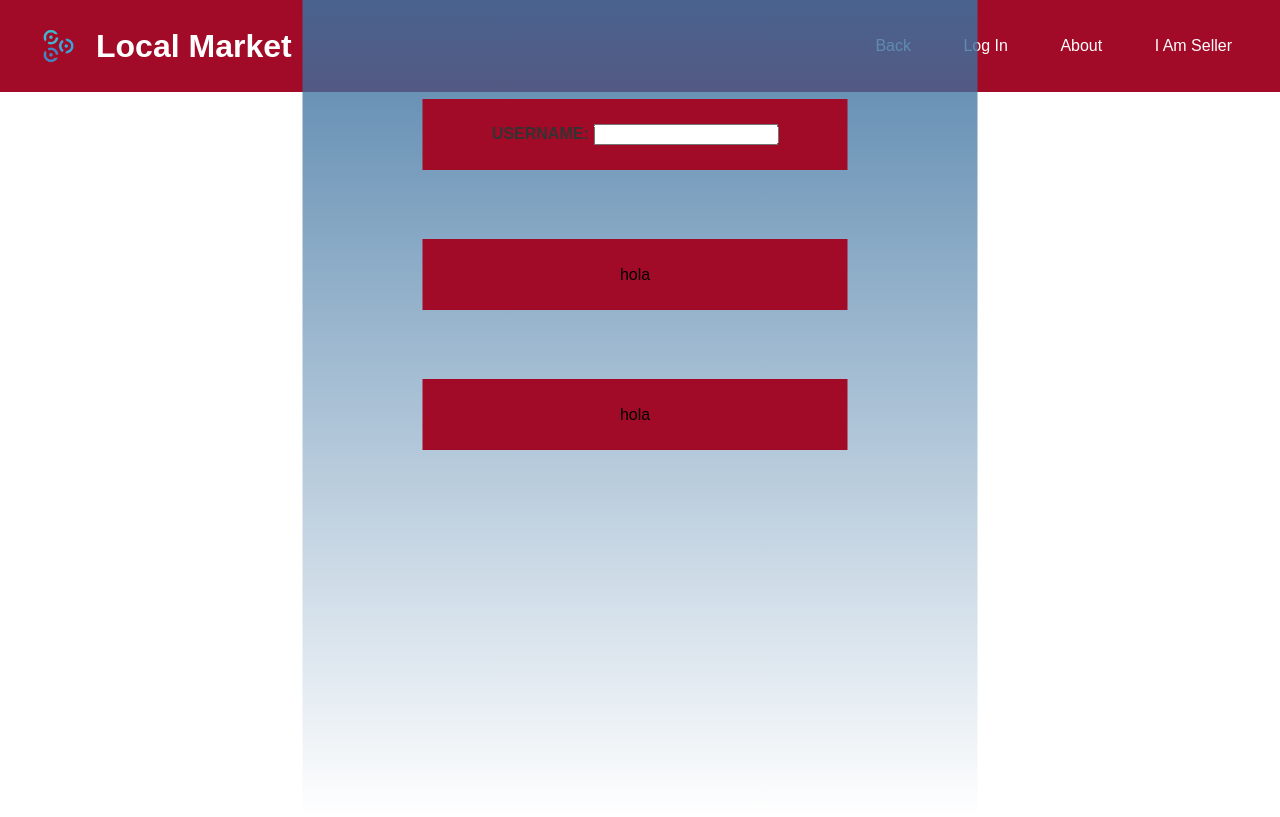
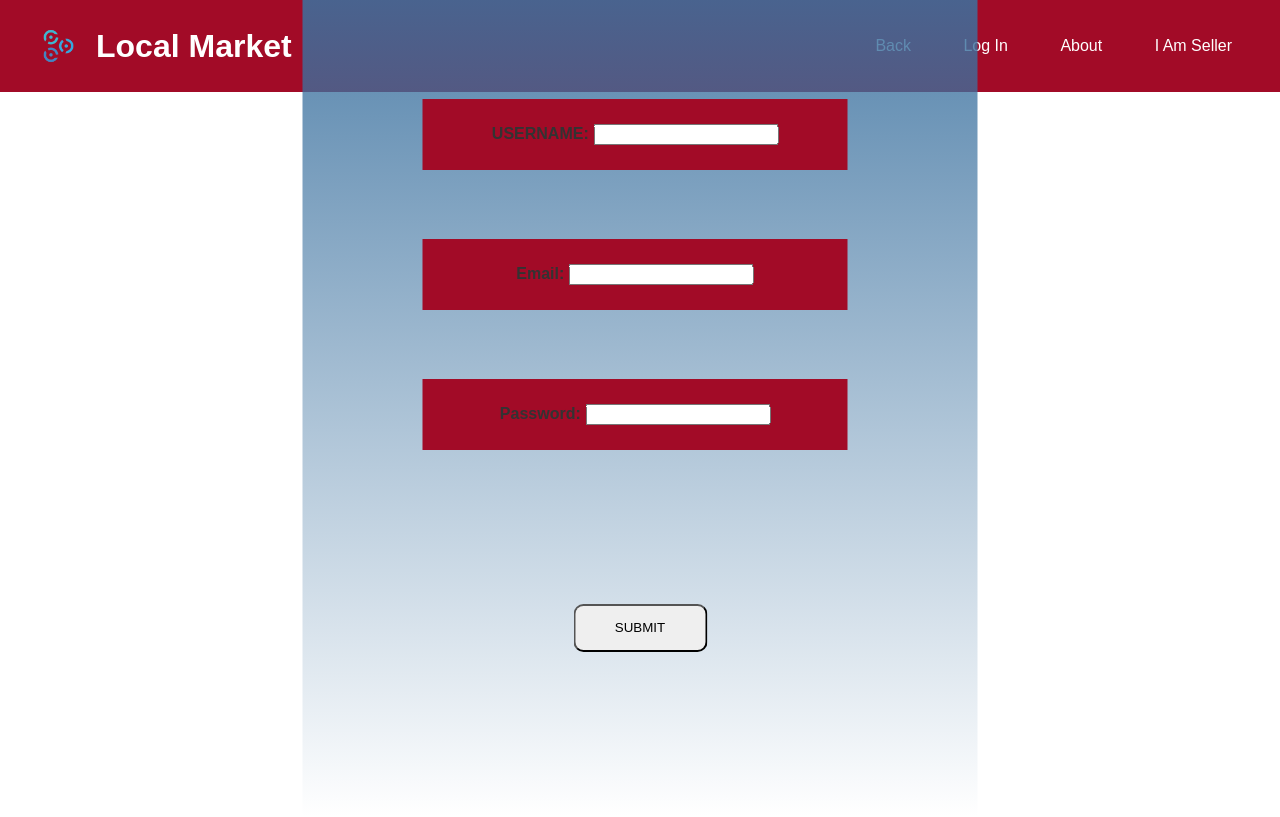
Before and after one commit to SantiBetancur/ARQUITECTURA_SFT_TALLER_1, a Django app: page /home/register_page in a window 1280 px wide. Run offline with Django 4.2, Linux system fonts and the light colour scheme.

Commit message:
Added aditional inputs

```diff
--- a/Local_Market/LCM_US004/community_main_page/static/style.css
+++ b/Local_Market/LCM_US004/community_main_page/static/style.css
@@ -41,7 +41,17 @@ body {
     justify-content: center;
 }
 
-
+.register_button{
+    width: 134px;
+    height: 48px;
+    position: absolute;
+    left: 50%;
+    top: 80%;
+    transform: translate(-50%, -50%);
+    display: flex;
+    align-items: center;
+    justify-content: center;
+}
 
 .main-nav button {
     background-color: transparent;
--- a/Local_Market/LCM_US004/register_page/templates/register_page.html
+++ b/Local_Market/LCM_US004/register_page/templates/register_page.html
@@ -11,21 +11,39 @@
         <header class="main-header">
             <h1><img src="{% static '/Images/LCM_Logo.png' %}" alt="LCM_Logo" class="logo" width="80">Local Market</h1>
             <nav class="main-nav">
+                <form action="http://127.0.0.1:8000/EAFIT/home/">
                     <button>Back</button>
                     <button>Log In</button>
                     <button>About</button>
                     <button>I Am Seller</button>
+                </form>
             </nav>
         </header>
+
         <div class="register-body">
+            <form action="http://127.0.0.1:8000/EAFIT/home/">
                 <div class="register-block" id="Username">
                     <p class="register-text">
                         <label for="Tp-username">USERNAME:</label>
                         <input type="text" name="Tp-username">
                     </p>
                 </div>
-            <div class="register-block" id="Email">hola</div>
-            <div class="register-block" id="Password">hola</div>
+                <div class="register-block" id="Email">
+                    <p class="register-text">
+                        <label for="Tp-email">Email:</label>
+                        <input type="text" name="Tp-email">
+                    </p>
+                </div>
+                <div class="register-block" id="Password">
+                    <p class="register-text">
+                        <label for="Tp-password">Password:</label>
+                        <input type="text" name="Tp-password">
+                    </p>
+                </div>
+                <button class="register_button" type="submit">
+                    SUBMIT
+                </button>
+            </form>
         </div>
     </body>
 </html>
```
Lines whose indentation alone changed are shown as unchanged.
